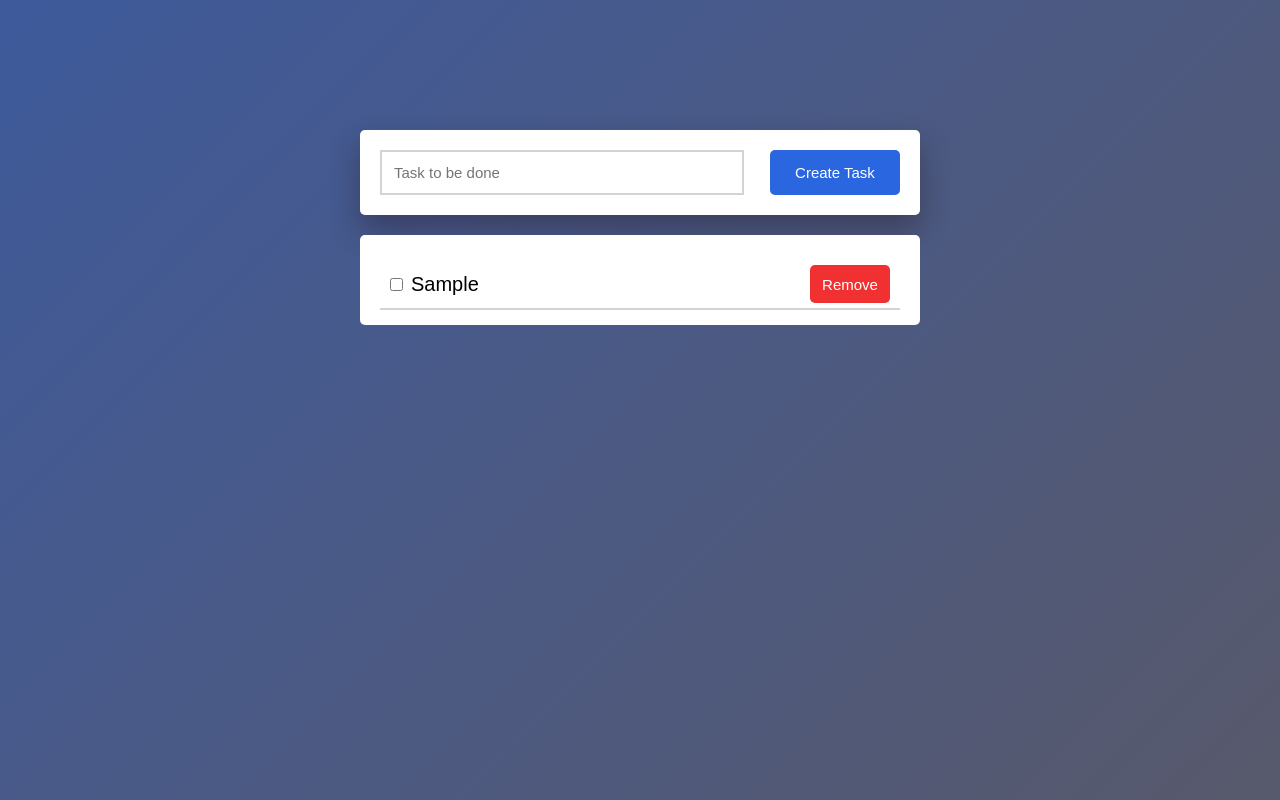
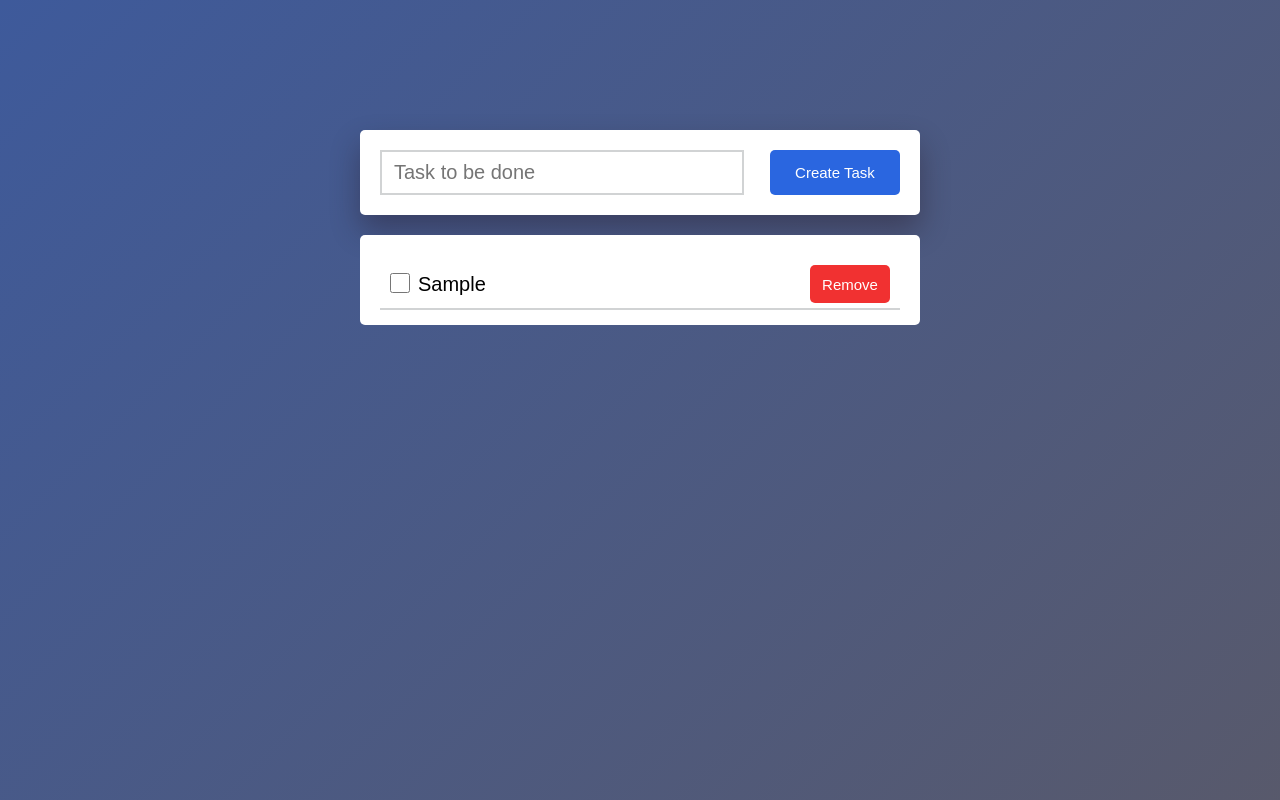
Before and after one commit to CiriloRibeiro/simple-to-do, a plain HTML site: page my_todo/index.html in a window 1280 px wide. Both pictures are taken after typing "Sample" into the empty fields and a click on the button "Create Task". Drawn offline with Linux system fonts and the light colour scheme.

Commit message:
checklist size

```diff
--- a/my_todo/style.css
+++ b/my_todo/style.css
@@ -31,7 +31,7 @@ body {
 .create-task input {
     width: 70%;
     height: 45px;
-    font-size: 15px;
+    font-size: 20px;
     border: 2px solid #d1d3d4;
     padding: 12px;
     color: #111111;
@@ -108,3 +108,8 @@ body {
 input[type="checkbox"]:checked  + span{
     text-decoration: line-through;
 }
+
+input[type="checkbox"] {
+    width: 20px;
+    height: 20px;
+}
```
